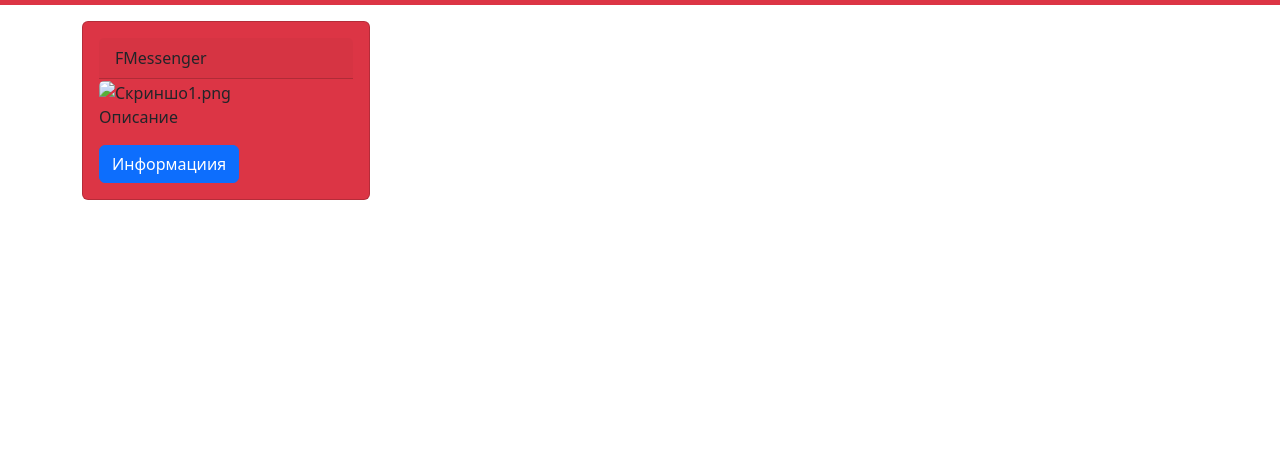
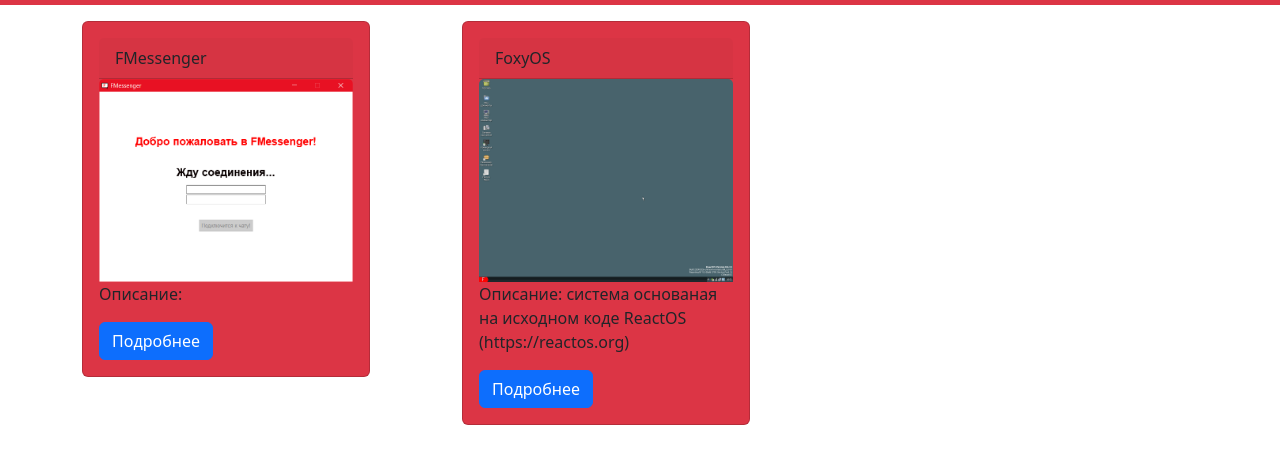
Before and after one commit to Foxy3049/foxygaems, a plain HTML site: page index.html in a window 1280 px wide. Shown: the part 51-514 px from the top of the page. Drawn offline with nearby package versions, Linux system fonts and the light colour scheme.

Commit message:
Edit index.html

```diff
--- a/index.html
+++ b/index.html
@@ -48,11 +48,29 @@
                         FMessenger
                     </div>
 
-                    <img class="card-img-top" src="" alt="Скриншо1.png">
+                    <img class="card-img-top" src="img/edrt_H3wyjGih4T.png" alt="Скриншот1.png">
 
-                    <p class="card-text">Описание</p>
+                    <p class="card-text">Описание: </p>
                     <button type="button" class="btn btn-primary" data-toggle="tooltip" data-placment="top" title="Всё что под руку попадётся">
-                        Информациия
+                        Подробнее
+                    </button>
+                </div>
+
+            </div>
+         </div>
+
+         <div class="col-sm-4">
+            <div class="card bg-danger" style="width: 18rem;">
+                <div class="card-body">
+                    <div class="card-header">
+                        FoxyOS
+                    </div>
+
+                    <img class="card-img-top" src="img/VirtualBoxVM_SHwfGTWtkt.png" alt="Скриншот1.png">
+
+                    <p class="card-text">Описание: система основаная на исходном коде ReactOS (<a>https://reactos.org</a>)</p>
+                    <button type="button" class="btn btn-primary" data-toggle="tooltip" data-placment="top" title="Всё что под руку попадётся">
+                        Подробнее
                     </button>
                 </div>
 
```
